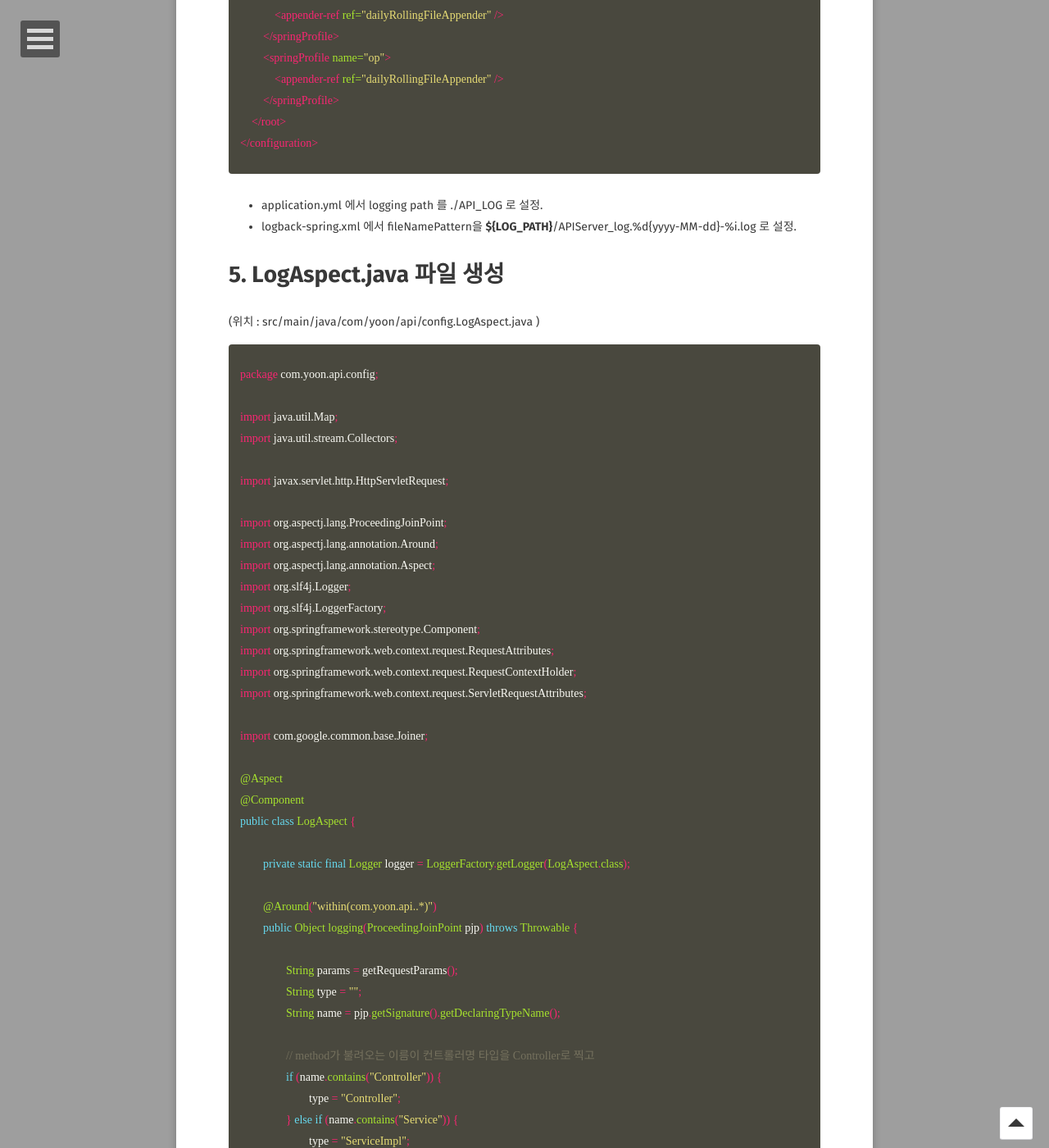
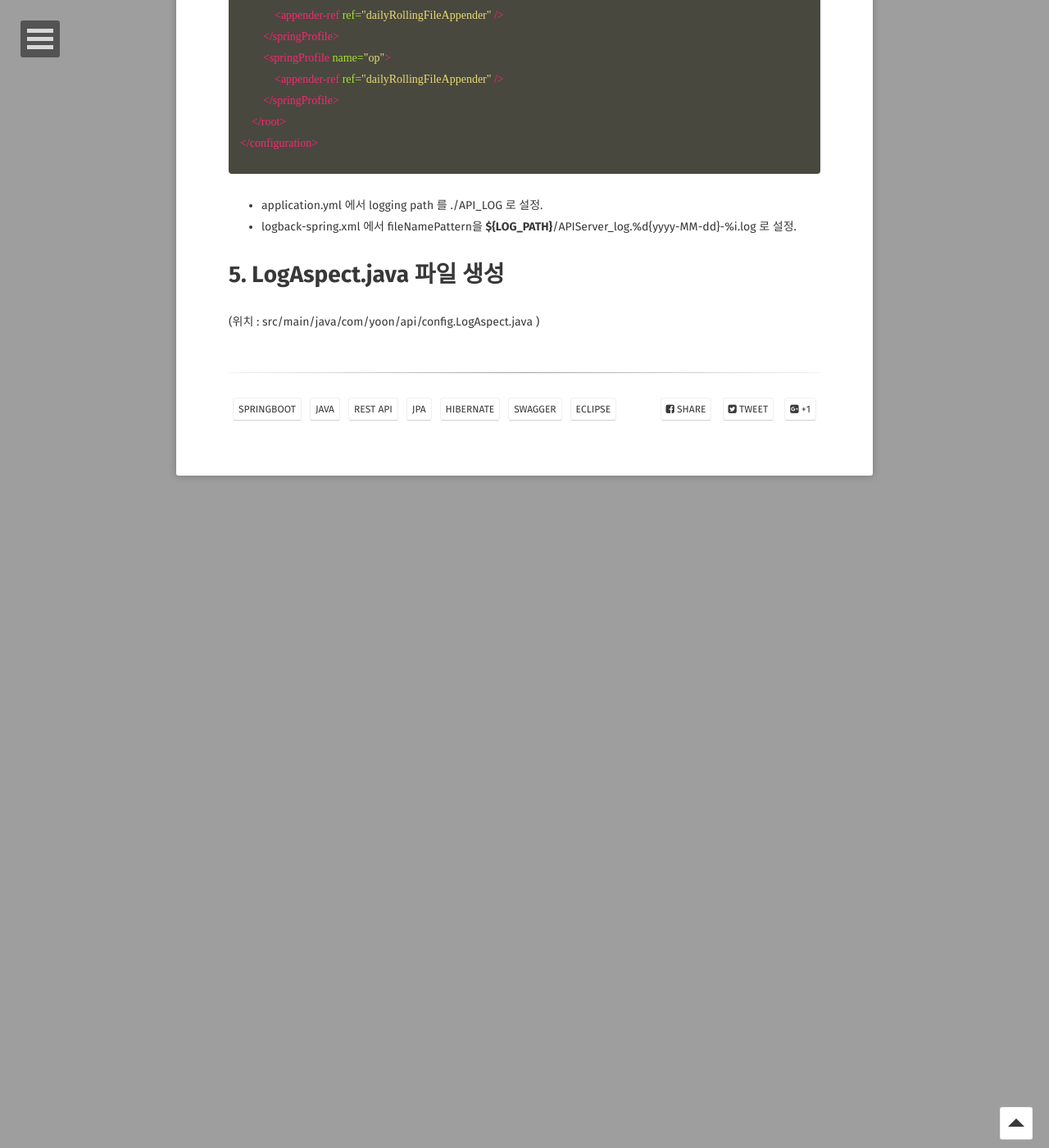
Before and after one commit to GayeonYoon/GayeonYoon.github.io, a Jekyll site: the page built from _posts/2021-07-30-REST_API_POST_1.md, in a window 1280 px wide and 1400 px high, scrolled down 7812 px. Shown: the whole window at 82% size. Built offline with Jekyll 4.4.1, drawn with Linux system fonts in a browser that asks for light colours; some web fonts are replaced; after the commit the page ends 8392 px from its top, so only the background shows below that; some of the changed text lies outside the part shown.

Commit message:
Update 2021-07-30-REST_API_POST_1.md

```diff
--- a/_posts/2021-07-30-REST_API_POST_1.md
+++ b/_posts/2021-07-30-REST_API_POST_1.md
@@ -262,89 +262,6 @@ server:
 
 {% highlight java %}
 
-package com.yoon.api.config;
-
-import java.util.Map;
-import java.util.stream.Collectors;
-
-import javax.servlet.http.HttpServletRequest;
-
-import org.aspectj.lang.ProceedingJoinPoint;
-import org.aspectj.lang.annotation.Around;
-import org.aspectj.lang.annotation.Aspect;
-import org.slf4j.Logger;
-import org.slf4j.LoggerFactory;
-import org.springframework.stereotype.Component;
-import org.springframework.web.context.request.RequestAttributes;
-import org.springframework.web.context.request.RequestContextHolder;
-import org.springframework.web.context.request.ServletRequestAttributes;
-
-import com.google.common.base.Joiner;
-
-@Aspect
-@Component
-public class LogAspect {
-
-	private static final Logger logger = LoggerFactory.getLogger(LogAspect.class);
-
-	@Around("within(com.yoon.api..*)")
-	public Object logging(ProceedingJoinPoint pjp) throws Throwable {
-
-		String params = getRequestParams();
-		String type = "";
-		String name = pjp.getSignature().getDeclaringTypeName();
-
-		// method가 불려오는 이름이 컨트롤러명 타입을 Controller로 찍고
-		if (name.contains("Controller")) {
-			type = "Controller";
-		} else if (name.contains("Service")) {
-			type = "ServiceImpl";
-		} else if (name.contains("Mapper")) {   // mybatis에서만 작동.
-			type = "Mapper";
-		}
-
-		long startAt = System.currentTimeMillis();
-
-		// 여기서 찍어주는것.
-		logger.info("{} ====> REQUEST : {}({}) = {}", type, pjp.getSignature().getDeclaringTypeName(),
-				pjp.getSignature().getName(), params);
-
-		Object result = pjp.proceed();
-
-		long endAt = System.currentTimeMillis();
-
-		logger.info("{} ====> RESPONSE : {}({}) = {} ({}ms)", type, pjp.getSignature().getDeclaringTypeName(),
-				pjp.getSignature().getName(), result, endAt - startAt);
-
-		return result;
-
-	}
-
-	// get requset value
-	private String getRequestParams() {
-
-		String params = "";
-		RequestAttributes requestAttribute = RequestContextHolder.getRequestAttributes();
-
-		if (requestAttribute != null) {
-			HttpServletRequest request = ((ServletRequestAttributes) RequestContextHolder.getRequestAttributes())
-					.getRequest();
-
-			Map<String, String[]> paramMap = request.getParameterMap();
-
-			if (!paramMap.isEmpty()) {
-				params = " [" + paramMapToString(paramMap) + "]";
-			}
-		}
-		return params;
-	}
-
-	private String paramMapToString(Map<String, String[]> paramMap) {
-		return paramMap.entrySet().stream()
-				.map(entry -> String.format("%s -> (%s)", entry.getKey(), Joiner.on(",").join(entry.getValue())))
-				.collect(Collectors.joining(", "));
-	}
-}
 
 
 {% endhighlight %}
```
